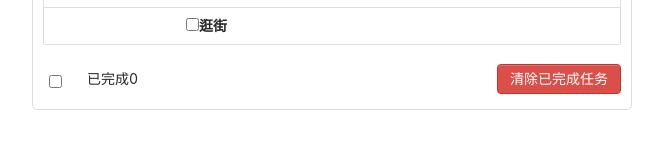
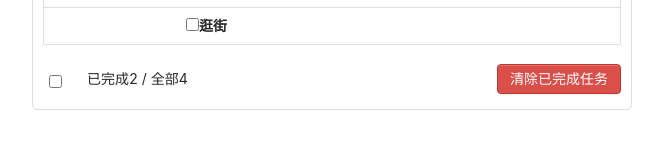
Before and after one commit to hydemajesty/reactTest, a React (Create React App) app: page / in a window 1280 px wide. Shown: the part 140-300 px from the top of the page, without its empty margins (308-971 px from the left). Built offline with nearby package versions, Linux system fonts and the light colour scheme.

Commit message:
#1
全选或全不选

```diff
--- a/src/App.js
+++ b/src/App.js
@@ -36,6 +36,13 @@ export default class App extends Component {
     this.setState({todos:newTodos})
   }
 
+  checkAllTodo = (done)=>{
+    const {todos} = this.state
+    const newTodos = todos.map((todoObj)=>{
+      return {...todoObj,done}
+    })
+    this.setState({todos:newTodos})
+  }
   render() {
     const {todos} = this.state
     return (
@@ -43,7 +50,7 @@ export default class App extends Component {
         <div className="todo-wrap">
           <Header addTodo={this.addTodo}></Header>
           <List todos={todos} updateTodo={this.updateTodo} deleteTodo={this.deleteTodo}></List>
-          <Footer></Footer>
+          <Footer todos={todos} checkAllTodo={this.checkAllTodo}></Footer>
         </div>
       </div>
     )
--- a/src/Components/Footer/Footer.jsx
+++ b/src/Components/Footer/Footer.jsx
@@ -2,14 +2,24 @@ import React, { Component } from 'react'
 import './Footer.css'
 
 export default class Footer extends Component {
+
+  hanlecheckAll= (event)=>{
+    this.props.checkAllTodo(event.target.checked)
+  }
+
   render() {
+    const {todos} = this.props
+    // const doneCount = todos.reduce((pre,todo)=>{return pre + (todo.done ? 1 : 0)},0)
+    const doneCount = todos.reduce((pre,todo)=>pre + (todo.done ? 1 : 0),0)
+
+    const total = todos.length
     return (
       <div className="todo-footer">
         <label>
-          <input type="checkbox"></input>
+          <input type="checkbox" onChange={this.hanlecheckAll} checked={doneCount === total? true : false}></input>
         </label>
         <span>
-          <span>已完成0</span>
+          <span>已完成{doneCount}</span> / 全部{total}
         </span>
         <button className="btn btn-danger">清除已完成任务</button>
       </div>
--- a/src/Components/Item/Iterm.js
+++ b/src/Components/Item/Iterm.js
@@ -28,7 +28,7 @@ export default class Iterm extends Component {
     return (
       <li style={{backgroundColor:mouse?'#ddd':'white'}} onMouseEnter={this.handleMouse(true) } onMouseLeave={this.handleMouse(false)}>
 				<label>
-					<input type="checkbox" defaultChecked={done} onChange={this.handleCheck(id)}/>
+					<input type="checkbox" checked={done} onChange={this.handleCheck(id)}/>
 					<span>{name}</span>
 				</label>
 				<button onClick={()=>this.handleDelete(id)} className="btn btn-danger" style={{display:mouse?'block':'none'}}>删除</button>
```
